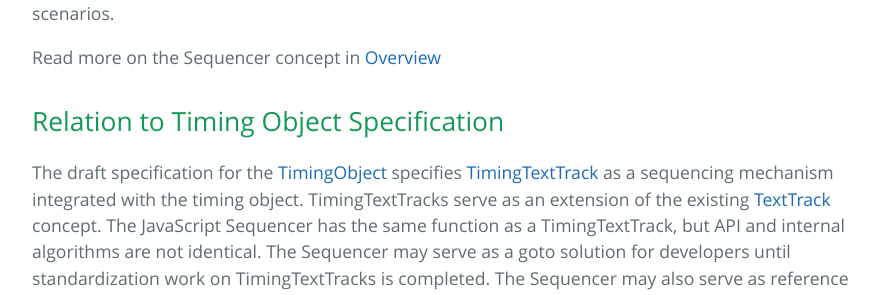
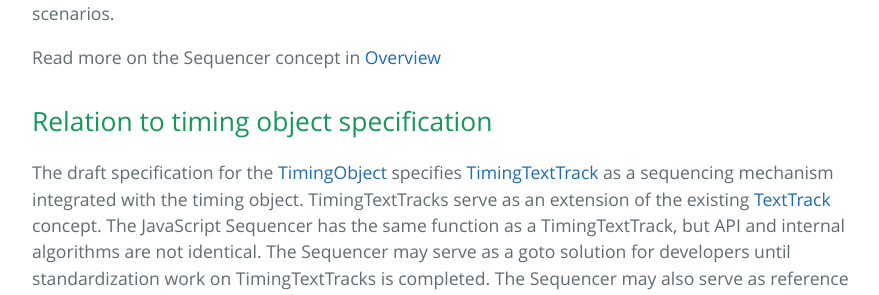
Before and after one commit to webtiming/sequencer, a Jekyll site: the page built from index.md, in a window 1280 px wide and 900 px high, scrolled down 1047 px. Shown: the part 157-452 px from the top of the window, without its empty margins (192-1071 px from the left). Built offline with Jekyll 4.4.1, drawn with Linux system fonts in a browser that asks for light colours; Markdown is read by kramdown in place of the engine named in the settings.

Commit message:
lowercase in subtitle

```diff
--- a/index.md
+++ b/index.md
@@ -29,7 +29,7 @@ The [TimingObject](http://webtiming.github.io/timingobject) is a simple concept
 Read more on the Sequencer concept in [Overview](overview.html)
 
 
-## Relation to Timing Object Specification
+## Relation to timing object specification
 The draft specification for the [TimingObject](http://webtiming.github.io/timingobject) specifies [TimingTextTrack](http://webtiming.github.io/timingobject/#timed-data-and-the-timing-object) as a sequencing mechanism integrated with the timing object. TimingTextTracks serve as an extension of the existing [TextTrack](http://www.w3.org/html/wg/drafts/html/master/semantics.html#text-track) concept. The JavaScript Sequencer has the same function as a TimingTextTrack, but API and internal algorithms are not identical. The Sequencer may serve as a goto solution for developers until standardization work on TimingTextTracks is completed. The Sequencer may also serve as reference for implementors of TimingTextTrack.
 
 
```
